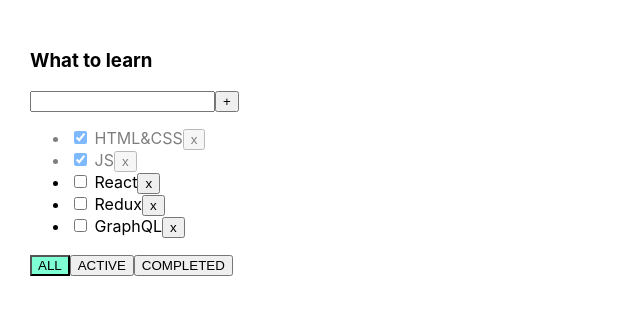
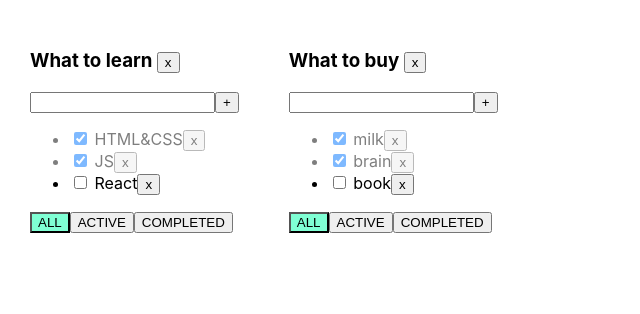
Before and after one commit to NickPodguzov993/todo-self, a React (Create React App) app: page / in a window 1280 px wide. Shown: the top 314 px of the page, without its empty margins (0-640 px from the left). Built offline with nearby package versions, Linux system fonts and the light colour scheme.

Commit message:
Добавил удаление тудулистов по кнопке, а также второй стэйт с тудулистами

```diff
--- a/src/App.tsx
+++ b/src/App.tsx
@@ -1,65 +1,107 @@
 import React, {useState} from 'react';
 
 import './App.css';
-import {TodoList} from "./TodoList";
+import {TaskType, TodoList} from "./TodoList";
 import {v1} from "uuid";
 
 export  type FilterValueType = 'ALL' | 'ACTIVE' | 'COMPLETED'
 
-function App() {
+export type TodoListsType = {
+    id: string
+    title: string
+    filter: FilterValueType
+}
 
-
-
-    let [tasks, setTasks] = useState(
-        [
-            {id: v1(), title:'HTML&CSS', isDone: true},
-            {id: v1(), title:'JS', isDone: true},
-            {id: v1(), title:'React', isDone: false},
-            {id: v1(), title:'Redux', isDone: false},
-            {id: v1(), title:'GraphQL', isDone: false},
-        ]
-    )
-    let [filter,setFilter] = useState<FilterValueType>('ALL')
-    let taskForTodoList = tasks;
-     if(filter === 'ACTIVE') {
-         taskForTodoList = tasks.filter(t=> t.isDone === false)
-     } if(filter === 'COMPLETED') {
-        taskForTodoList = tasks.filter(t=> t.isDone === true)
+type TaskStateType = {
+    [key:string]: TaskType[]
 }
 
 
-    const removeTask = (tID:string) => {
-        tasks = tasks.filter(f=> f.id !== tID)
-        setTasks(tasks)
+function App() {
+
+    let todoList1 = v1()
+    let todoList2 = v1()
+
+    let [todoLists, setTodoLists] = useState<TodoListsType[]>([
+        {id: todoList1, title: 'What to learn', filter: 'ALL',},
+        {id: todoList2, title: 'What to buy', filter: 'ALL',},
+    ])
+
+
+    let [tasks, setTasks] = useState({
+        [todoList1]: [
+            {id: v1(), title: 'HTML&CSS', isDone: true},
+            {id: v1(), title: 'JS', isDone: true},
+            {id: v1(), title: 'React', isDone: false},
+        ],
+        [todoList2]: [
+            {id: v1(), title: 'milk', isDone: true},
+            {id: v1(), title: 'brain', isDone: true},
+            {id: v1(), title: 'book', isDone: false},
+        ],
+    })
+
+
+    const removeTask = (tID: string, todoListId: string) => {
+        let todoListTask = tasks[todoListId]
+        todoListTask.filter(f => f.id !== tID)
+        setTasks({...tasks})
     }
 
-     const changeFilter = (value: FilterValueType)=> {
-         setFilter(value)
+    const changeFilter = (value: FilterValueType, todoListID: string) => {
+        let todolist = todoLists.find(f => f.id === todoListID)
+        if (todolist) {
+            todolist.filter = value
+            setTodoLists([...todoLists])
+        }
     }
 
-     const addTask = (title:string)=> {
-         let task = {id: v1(), title:title, isDone: false}
-         setTasks([task, ...tasks])
+    const addTask = (title: string, todoListId: string) => {
+        let todoListTask = tasks[todoListId]
+        let task = {id: v1(), title: title, isDone: false}
+        tasks[todoListId] = [task, ...todoListTask]
+        setTasks({...tasks})
     }
 
-     const changeTaskStatus = (id:string, isDone:boolean) => {
-         let task = tasks.find(f=> f.id === id)
-         if(task) {
+    const changeTaskStatus = (id: string, isDone: boolean, todoListId: string) => {
+        let todoListTask = tasks[todoListId]
+        let task = todoListTask.find(f => f.id === id)
+        if (task) {
             task.isDone = isDone
-             setTasks([...tasks])
+            setTasks({...tasks})
         }
+    }
+
+    const removeTodoList = (todoListId: string) => {
+        setTodoLists(todoLists.filter(f => f.id !== todoListId))
+        delete tasks[todoListId]
+        setTasks({...tasks})
     }
 
     return (
         <div className="App">
-      <TodoList title={'What to learn'}
+            {todoLists.map(m => {
+                let allTodoListTasks = tasks[m.id];
+                let taskForTodoList = allTodoListTasks;
+                if (m.filter === 'ACTIVE') {
+                    taskForTodoList = allTodoListTasks.filter(t => t.isDone === false)
+                }
+                if (m.filter === 'COMPLETED') {
+                    taskForTodoList = allTodoListTasks.filter(t => t.isDone === true)
+                }
+                return <TodoList key={m.id}
+                                 todoListId={m.id}
+                                 title={m.title}
                                  tasks={taskForTodoList}
                                  changeFilter={changeFilter}
                                  addTask={addTask}
                                  removeTask={removeTask}
                                  changeTaskStatus={changeTaskStatus}
-                filter={filter}/>
-    </div>
+                                 filter={m.filter}
+                                 removeTodoList={removeTodoList}
+                />
+            })
+            } </div>
     );
 }
 
--- a/src/TodoList.tsx
+++ b/src/TodoList.tsx
@@ -10,11 +10,14 @@
 type propsType = {
     title: string
     tasks: TaskType[]
-    removeTask: (tID: string) => void
-    changeFilter: (value: FilterValueType) => void
-    addTask: (title: string) => void
-    changeTaskStatus: (id:string, isDone:boolean)=> void
-    filter:string
+    removeTask: (tID: string, todoListId:string) => void
+    changeFilter: (value: FilterValueType, todoListID:string) => void
+    addTask: (title: string, todoListId:string) => void
+    changeTaskStatus: (id: string, isDone: boolean, todoListId:string) => void
+    filter: string
+    todoListId:string
+    removeTodoList: (todoListId: string)=> void
+
 }
 
 export const TodoList = (props: propsType) => {
@@ -22,8 +25,8 @@
     let [error, setError] = useState<string | null>(null)
 
     let addTask = () => {
-        if(title.trim() !== ''){
-            props.addTask(title)
+        if (title.trim() !== '') {
+            props.addTask(title, props.todoListId)
             setTitle('')
         } else {
             setError('Title is required')
@@ -41,20 +44,20 @@
     }
 
     const allTaskHandler = () => {
-        props.changeFilter('ALL')
+        props.changeFilter('ALL', props.todoListId)
     }
 
     const activeTaskHandler = () => {
-        props.changeFilter('ACTIVE')
+        props.changeFilter('ACTIVE',  props.todoListId)
     }
 
     const completedTaskHandler = () => {
-        props.changeFilter('COMPLETED')
+        props.changeFilter('COMPLETED',  props.todoListId)
     }
 
     return (
         <div>
-            <h3>{props.title}</h3>
+            <h3>{props.title} <button onClick={()=>props.removeTodoList(props.todoListId)}>x</button></h3>
             <div>
                 <input value={title}
                        onChange={onChangeHandler}
@@ -64,12 +67,12 @@
             </div>
             <ul>
                 {props.tasks.map(t => {
-                    const removeTaskHandler = ()=> {
-                        props.removeTask(t.id)
+                    const removeTaskHandler = () => {
+                        props.removeTask(t.id, props.todoListId)
                     }
-                    const oneChangeHandler = (e:ChangeEvent<HTMLInputElement>) => {
+                    const oneChangeHandler = (e: ChangeEvent<HTMLInputElement>) => {
                         let newIsDoneValue = e.currentTarget.checked
-                        props.changeTaskStatus(t.id, newIsDoneValue)
+                        props.changeTaskStatus(t.id, newIsDoneValue, props.todoListId)
                     }
                     return <li key={t.id} className={t.isDone ? 'is-done' : ''}>
                         <input type={"checkbox"}
@@ -80,8 +83,11 @@
                 })}
             </ul>
             <button className={props.filter === 'ALL' ? 'active-filter' : ''} onClick={allTaskHandler}>ALL</button>
-            <button className={props.filter === 'ACTIVE' ? 'active-filter' : ''} onClick={activeTaskHandler}>ACTIVE</button>
-            <button className={props.filter === 'COMPLETED' ? 'active-filter' : ''} onClick={completedTaskHandler}>COMPLETED</button>
+            <button className={props.filter === 'ACTIVE' ? 'active-filter' : ''} onClick={activeTaskHandler}>ACTIVE
+            </button>
+            <button className={props.filter === 'COMPLETED' ? 'active-filter' : ''}
+                    onClick={completedTaskHandler}>COMPLETED
+            </button>
         </div>
     )
 }
```
Lines whose indentation alone changed are shown as unchanged.
